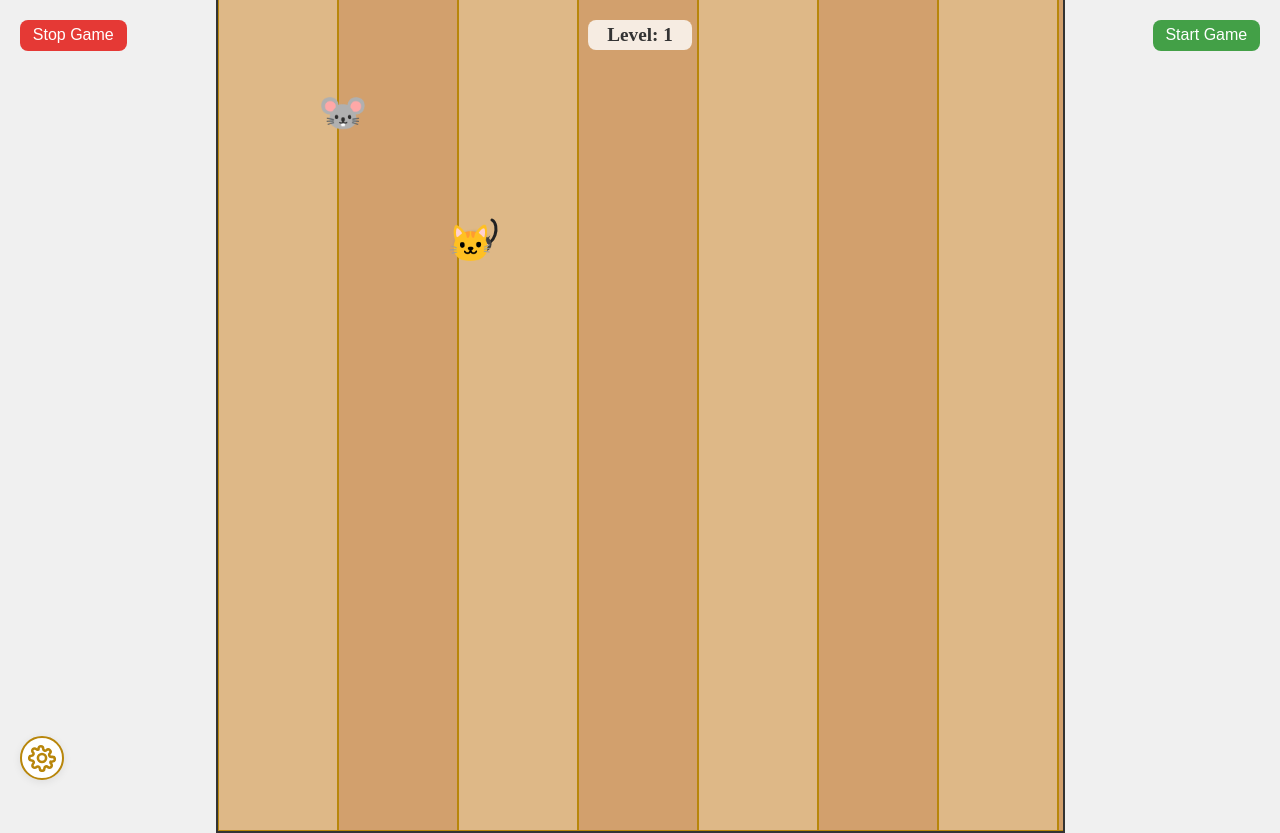
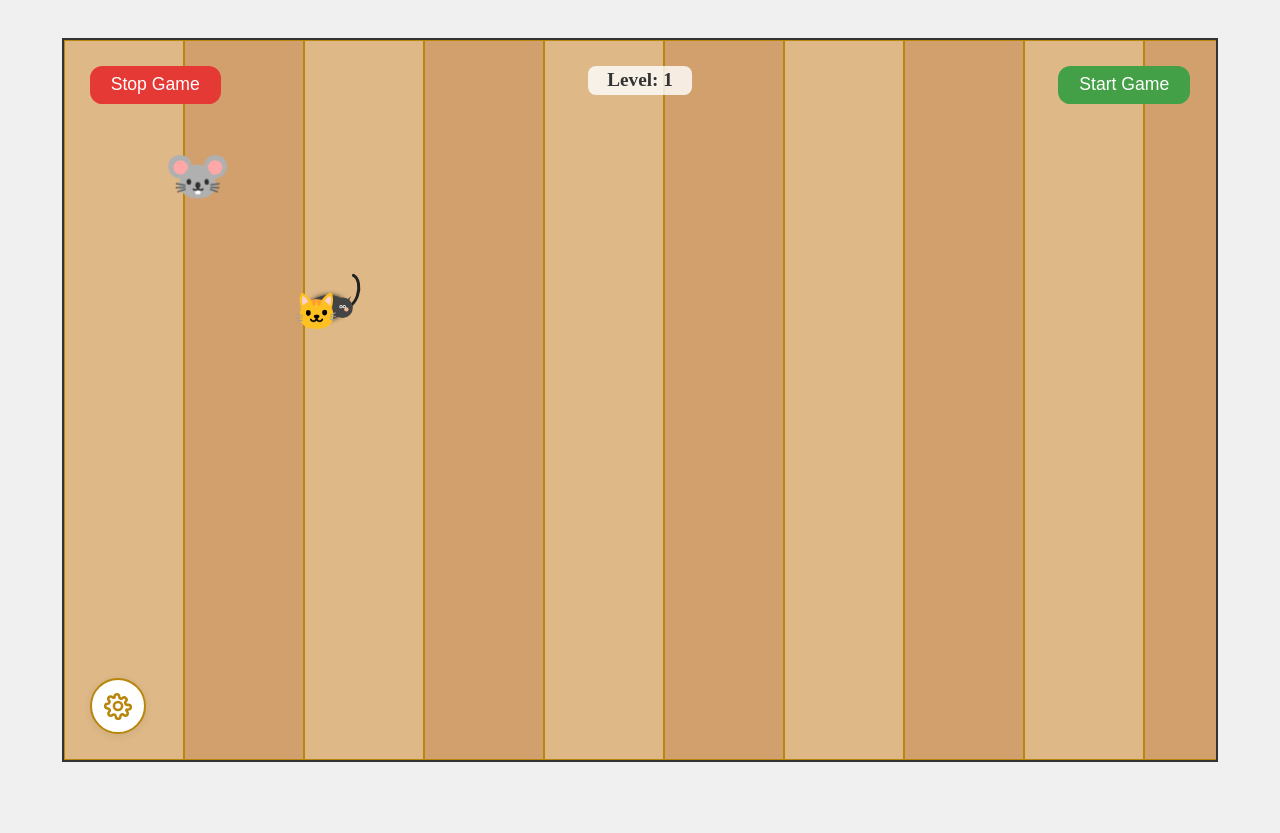
Before and after one commit to mr-mark-a/html-ai, a plain HTML site: page index.html in a window 1280 px wide. After the commit the page ends 800 px from the top, so only its background shows below. Drawn offline with Linux system fonts and the light colour scheme.

Commit message:
now level time added

```diff
--- a/index.html
+++ b/index.html
@@ -4,16 +4,40 @@
     <meta charset="UTF-8">
     <title>Cat and Mouse Game</title>
     <style>
+        html, body { height: 100%; margin: 0; padding: 0; }
         body { display: flex; justify-content: center; align-items: center; height: 100vh; background: #f0f0f0; }
-        canvas { background: #fff; border: 2px solid #333; }
+        #gameContainer {
+            position: relative;
+            width: 90vw;
+            max-width: 98vw;
+            height: 90vw;
+            max-height: 90vh;
+            min-width: 320px;
+            min-height: 320px;
+            aspect-ratio: 1/1;
+            display: flex;
+            justify-content: center;
+            align-items: center;
+        }
+        canvas {
+            background: #fff;
+            border: 2px solid #333;
+            width: 100%;
+            height: 100%;
+            display: block;
+        }
         /* Expandable button and panel styles */
         #expandBtn {
             position: absolute;
-            left: 20px;
-            bottom: 20px;
+            left: 2vw;
+            bottom: 2vw;
             z-index: 3;
-            width: 44px;
-            height: 44px;
+            width: 8vw;
+            min-width: 36px;
+            max-width: 56px;
+            height: 8vw;
+            min-height: 36px;
+            max-height: 56px;
             background: #fff;
             border: 2px solid #b8860b;
             border-radius: 50%;
@@ -29,15 +53,16 @@
         }
         #expandPanel {
             position: absolute;
-            left: 20px;
-            bottom: 74px;
+            left: 2vw;
+            bottom: 11vw;
             z-index: 3;
-            min-width: 220px;
+            min-width: 180px;
+            max-width: 60vw;
             background: #fffbe8;
             border: 2px solid #b8860b;
             border-radius: 12px;
             box-shadow: 0 2px 12px rgba(0,0,0,0.10);
-            padding: 18px 20px 18px 20px;
+            padding: 2vw 2vw 2vw 2vw;
             opacity: 0;
             pointer-events: none;
             transform: translateY(20px) scale(0.98);
@@ -48,12 +73,50 @@
             pointer-events: auto;
             transform: translateY(0) scale(1);
         }
+        /* Responsive buttons */
+        #startBtn, #stopBtn {
+            font-size: 1.1em;
+            padding: 0.5em 1.2em;
+            border-radius: 0.7em;
+            min-width: 80px;
+        }
+        #startBtn {
+            position: absolute;
+            top: 2vw;
+            right: 2vw;
+            z-index: 2;
+        }
+        #stopBtn {
+            position: absolute;
+            top: 2vw;
+            left: 2vw;
+            z-index: 2;
+        }
+        #levelDisplay {
+            position: absolute;
+            top: 2vw;
+            left: 50%;
+            transform: translateX(-50%);
+            z-index: 2;
+            font-size: 1.2em;
+            font-weight: bold;
+            color: #333;
+            background: rgba(255,255,255,0.8);
+            padding: 0.2em 1em;
+            border-radius: 8px;
+        }
+        @media (max-width: 600px) {
+            #gameContainer { min-width: 200px; min-height: 200px; }
+            #expandPanel { min-width: 120px; padding: 3vw; }
+            #expandBtn { min-width: 32px; min-height: 32px; }
+        }
     </style>
 </head>
 <body>
-<button id="startBtn" style="position:absolute;top:20px;right:20px;z-index:2;font-size: 1em; padding: 0.4em 0.8em; background: #43a047; color: #fff; border: none; border-radius: 8px;">Start Game</button>
-<button id="stopBtn" style="position:absolute;top:20px;left:20px;z-index:2;font-size: 1em; padding: 0.4em 0.8em; background: #e53935; color: #fff; border: none; border-radius: 8px;">Stop Game</button>
-<div id="levelDisplay" style="position:absolute;top:20px;left:50%;transform:translateX(-50%);z-index:2;font-size:1.2em;font-weight:bold;color:#333;background:rgba(255,255,255,0.8);padding:0.2em 1em;border-radius:8px;">Level: 1</div>
+<div id="gameContainer">
+<button id="startBtn" style="background: #43a047; color: #fff; border: none;">Start Game</button>
+<button id="stopBtn" style="background: #e53935; color: #fff; border: none;">Stop Game</button>
+<div id="levelDisplay">Level: 1</div>
 <!-- Expandable button and panel -->
 <button id="expandBtn" title="Show settings" aria-label="Show settings">
     <svg id="settingsIcon" width="28" height="28" viewBox="0 0 24 24" fill="none" stroke="#b8860b" stroke-width="2.2" stroke-linecap="round" stroke-linejoin="round">
@@ -72,13 +135,29 @@
         <label for="bgSwitch" style="color:#333; font-size:1em;">Wooden Floor Background: </label>
         <input id="bgSwitch" type="checkbox" checked style="vertical-align:middle;">
     </div>
+    <div style="margin-bottom:12px;">
+        <label for="levelTimeInput" style="color:#333; font-size:1em;">Level Time (sec): </label>
+        <input id="levelTimeInput" type="number" min="3" max="60" step="1" value="3" style="vertical-align:middle; width:60px;">
+    </div>
     <div style="color:#333;">(Add your settings here)</div>
 </div>
-<canvas id="gameCanvas" width="845" height="845"></canvas>
+<canvas id="gameCanvas"></canvas>
+</div>
 <script>
+// Responsive canvas sizing
+const container = document.getElementById('gameContainer');
 const canvas = document.getElementById('gameCanvas');
+function resizeCanvas() {
+    // Set canvas size to match container size
+    const rect = container.getBoundingClientRect();
+    canvas.width = rect.width;
+    canvas.height = rect.height;
+}
+window.addEventListener('resize', resizeCanvas);
+resizeCanvas();
+
 const ctx = canvas.getContext('2d');
-const size = 40;
+let size = Math.max(32, Math.floor(canvas.width / 21)); // Responsive size for cat/mouse
 const corners = [
     {x: 0, y: 0},
     {x: canvas.width - size, y: 0},
@@ -106,6 +185,7 @@ let isShaking = false;
 let showWoodenFloor = true;
 let mouseTransparent = false;
 let mouseTransparentTimer = null;
+let levelTime = 3; // Default level time in seconds
 
 // Mouse image
 // const mouseImg = new Image();
@@ -416,7 +496,6 @@ function startLevelTimer() {
     levelTimer = setInterval(() => {
         if (!running) return;
         if (level === 6) {
-            // Level 6 should last 10 seconds
             setTimeout(() => {
                 if (level === 6 && running) {
                     level++;
@@ -424,7 +503,6 @@ function startLevelTimer() {
                     updateLevelDisplay();
                 }
             }, 10000);
-            // Prevent auto-increment for level 6
             return;
         }
         level++;
@@ -476,7 +554,7 @@ function startLevelTimer() {
                 gameLoop();
             }, 2000);
         }
-    }, 3000);
+    }, levelTime * 1000);
 }
 
 function resetGame(startLvl) {
@@ -608,6 +686,20 @@ if (bgSwitch) {
         draw();
     });
 }
+// Level time input logic
+const levelTimeInput = document.getElementById('levelTimeInput');
+if (levelTimeInput) {
+    levelTimeInput.value = levelTime;
+    levelTimeInput.addEventListener('input', function() {
+        let val = parseInt(this.value, 10);
+        if (!isNaN(val) && val >= 3 && val <= 60) {
+            levelTime = val;
+        } else if (val < 3) {
+            levelTime = 3;
+            this.value = 3;
+        }
+    });
+}
 
 draw();
 updateLevelDisplay();
```
